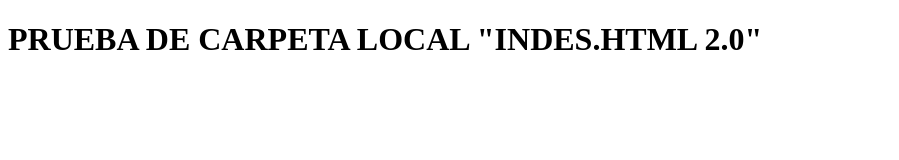
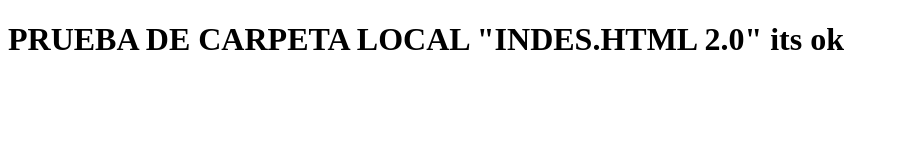
Before and after one commit to GabrielAriGg/carpetaLocal, a plain HTML site: page index.html in a window 1280 px wide. Shown: the whole page, without its empty margins (0-899 px from the left). Drawn offline with Linux system fonts and the light colour scheme.

Commit message:
Se agrego la palabra its ok

```diff
--- a/index.html
+++ b/index.html
@@ -7,6 +7,6 @@
     <title>Document</title>
 </head>
 <body>
-    <h1>PRUEBA DE CARPETA LOCAL "INDES.HTML 2.0" </h1>
+    <h1>PRUEBA DE CARPETA LOCAL "INDES.HTML 2.0" its ok</h1>
 </body>
 </html>
```
